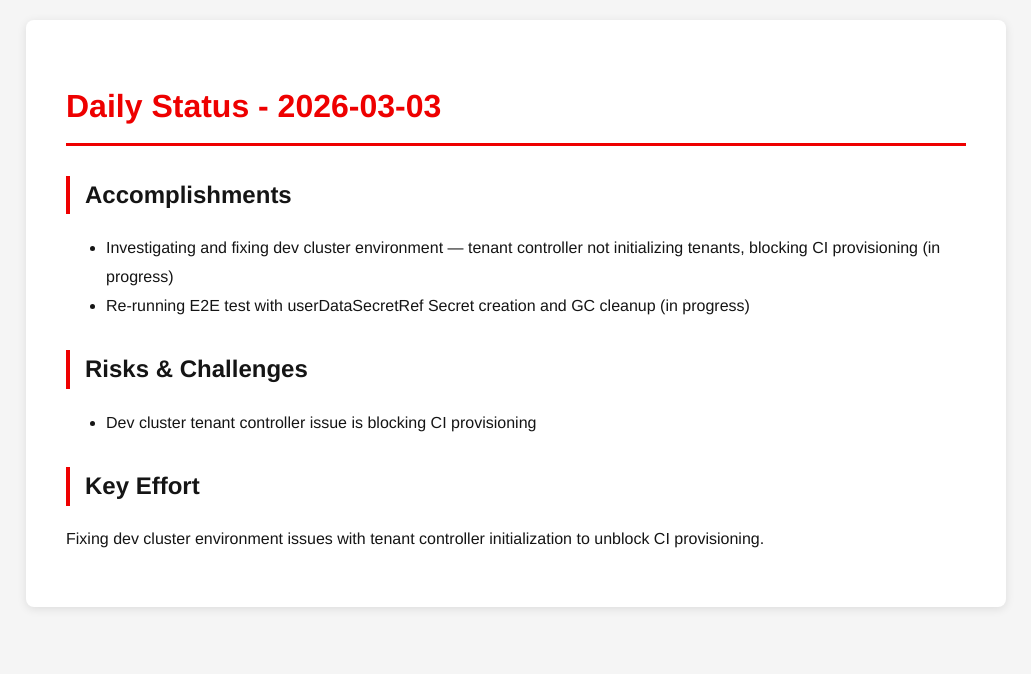
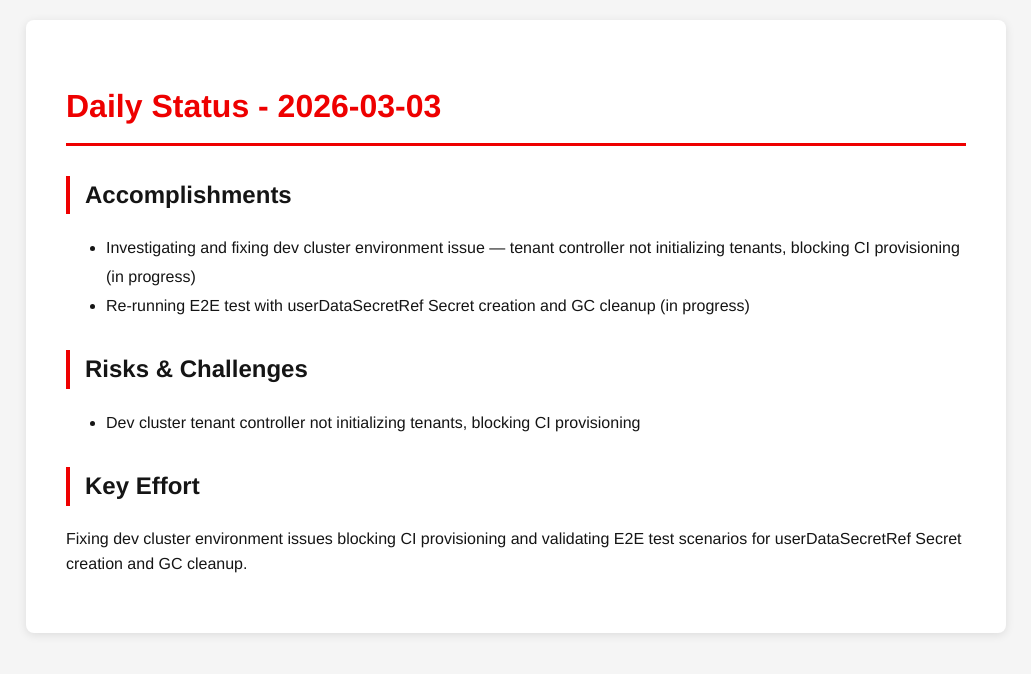
Before and after one commit to tzvatot/daily-status, a Jekyll site: the page built from 2026-03-03.md, in a window 1280 px wide. Shown: the top 674 px of the page, without its empty margins (124-1155 px from the left). Built offline with Jekyll 4.4.1, drawn with Linux system fonts in a browser that asks for light colours.

Commit message:
Daily status update - 2026-03-03

```diff
--- a/2026-03-03.md
+++ b/2026-03-03.md
@@ -8,13 +8,13 @@
 
 ## Accomplishments
 
-- Investigating and fixing dev cluster environment — tenant controller not initializing tenants, blocking CI provisioning (in progress)
+- Investigating and fixing dev cluster environment issue — tenant controller not initializing tenants, blocking CI provisioning (in progress)
 - Re-running E2E test with userDataSecretRef Secret creation and GC cleanup (in progress)
 
 ## Risks & Challenges
 
-- Dev cluster tenant controller issue is blocking CI provisioning
+- Dev cluster tenant controller not initializing tenants, blocking CI provisioning
 
 ## Key Effort
 
-Fixing dev cluster environment issues with tenant controller initialization to unblock CI provisioning.
+Fixing dev cluster environment issues blocking CI provisioning and validating E2E test scenarios for userDataSecretRef Secret creation and GC cleanup.
```
